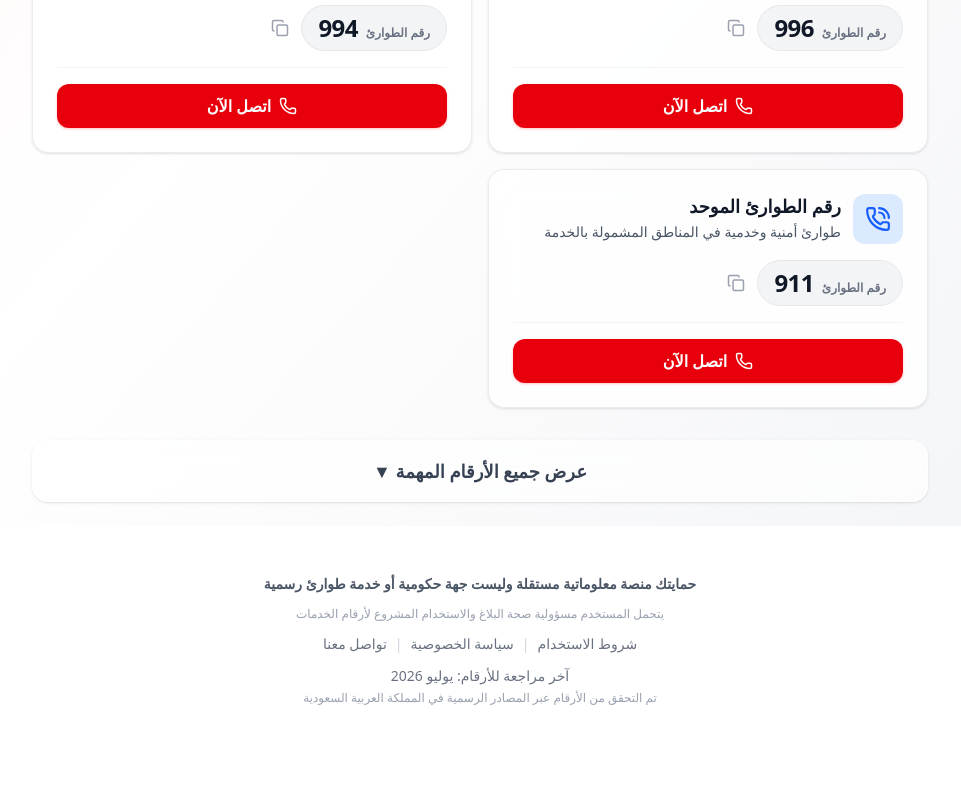
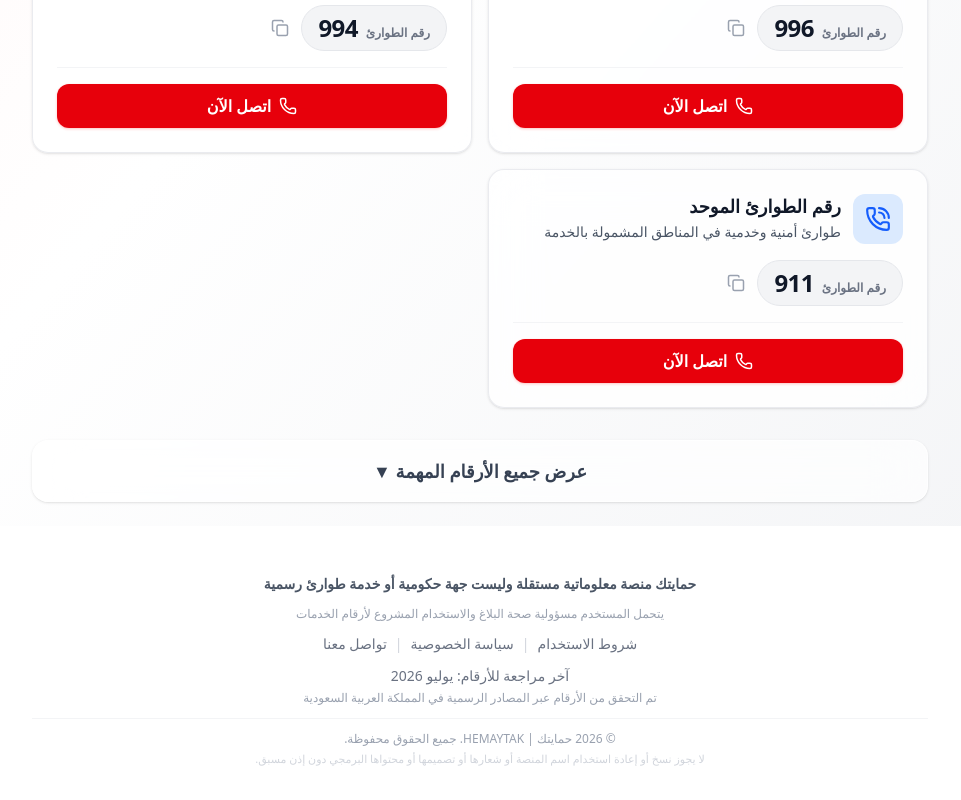
Before and after one commit to njoudalarfaj/HEMAYTAK, a React (Vite) app: page / in a window 1280 px wide. Shown: the part 936-1736 px from the top of the page, without its empty margins (160-1121 px from the left). Before the commit the page ends 1674 px from the top, so only its background shows below. Built offline with nearby package versions, Linux system fonts and the light colour scheme; a web font is replaced by a local one.

Commit message:
Add copyright notice and intellectual property section

```diff
--- a/src/components/Footer.jsx
+++ b/src/components/Footer.jsx
@@ -48,6 +48,13 @@ function Footer() {
         <p className="text-xs text-gray-400 mt-1">{t('sourceNote')}</p>
       </div>
 
+      {/* حقوق الملكية */}
+      <div className="pt-3 border-t border-gray-100">
+        <p className="text-xs font-medium text-gray-400">{t('copyright')}</p>
+        <p className="text-[11px] text-gray-300 mt-1">{t('copyrightNote')}</p>
+      </div>
+
+
       {/* النوافذ — تظهر حسب الحالة */}
       {openModal === 'terms' && (
         <LegalModal
--- a/src/i18n.js
+++ b/src/i18n.js
@@ -22,6 +22,8 @@ const resources = {
       termsLink: 'شروط الاستخدام',
       privacyLink: 'سياسة الخصوصية',
       contactLink: 'تواصل معنا',
+      copyright: '© 2026 حمايتك | HEMAYTAK. جميع الحقوق محفوظة.',
+      copyrightNote: 'لا يجوز نسخ أو إعادة استخدام اسم المنصة أو شعارها أو تصميمها أو محتواها البرمجي دون إذن مسبق.',
       termsText: `حمايتك منصة معلوماتية مستقلة تهدف إلى تسهيل الوصول إلى أرقام الطوارئ والخدمات العامة في المملكة العربية السعودية، وليست جهة حكومية أو خدمة طوارئ رسمية.
 
 يلتزم المستخدم باستخدام الأرقام للأغراض المخصصة لها فقط، ويتحمل المستخدم مسؤولية أي بلاغ كاذب أو اتصال عبثي أو استخدام غير مشروع، وفقًا للأنظمة المعمول بها في المملكة العربية السعودية.
@@ -31,6 +33,13 @@ const resources = {
 تعمل منصة حمايتك كدليل معلوماتي فقط، فهي لا تستقبل البلاغات أو المكالمات، ولا تتحكم في سرعة استجابة الجهات الرسمية أو مدى توفر خدماتها.
 
 يمكن عرض الأرقام دون اتصال بالإنترنت بعد تحميل المنصة مسبقًا، لكن إجراء المكالمة يتطلب شبكة جوال أو خدمة Wi-Fi Calling.
+
+حقوق الملكية الفكرية
+تعود حقوق اسم حمايتك وشعارها وتصميمها ومحتواها البرمجي والمرئي إلى مالكة المشروع، ما لم يُذكر خلاف ذلك.
+
+لا يجوز نسخ المنصة أو إعادة نشرها أو استخدام اسمها أو شعارها أو تصميمها أو كودها البرمجي أو أي جزء من محتواها لأغراض تجارية أو بطريقة توحي بوجود ارتباط رسمي، إلا بعد الحصول على إذن مسبق.
+
+أسماء الجهات الرسمية وأرقامها وشعاراتها تعود إلى أصحابها، ويقتصر استخدامها داخل المنصة على الأغراض التعريفية والمعلوماتية.
 
 باستخدامك للمنصة، فإنك تقر باطلاعك على شروط الاستخدام وسياسة الخصوصية المتاحتين في أسفل المنصة.
 
@@ -54,8 +63,7 @@ const resources = {
 مشاركة البيانات
 لا نبيع بيانات المستخدمين ولا نشاركها مع معلنين. قد يعالج مزودو الاستضافة والإحصائيات بيانات تقنية محدودة وفق سياساتهم الخاصة وبالقدر اللازم فقط لتشغيل الخدمة وقياسها.
 
-تواصل معنا:
-hemaytak@gmail.com`,
+تواصل معنا: hemaytak@gmail.com`,
     },
   },
   en: {
@@ -76,6 +84,8 @@ hemaytak@gmail.com`,
       termsLink: 'Terms of Use',
       privacyLink: 'Privacy Policy',
       contactLink: 'Contact Us',
+      copyright: '© 2026 Hemaytak. All rights reserved.',
+      copyrightNote: "The platform's name, logo, design, and software content may not be copied or reused without prior permission.",
       termsText: `Hemaytak is an independent informational platform that facilitates access to emergency and public-service numbers in Saudi Arabia. It is not a government entity or an official emergency service.
 
 Users must use these numbers only for their intended purposes, and the user bears responsibility for any false report, prank call, or unlawful use, in accordance with the applicable laws of Saudi Arabia.
@@ -85,6 +95,13 @@ Numbers are verified through official sources and reviewed periodically. Officia
 Hemaytak operates only as an informational directory. It does not receive reports or calls and does not control the response time or availability of official services.
 
 Numbers may be viewed offline after the platform has been loaded successfully, but making a call requires cellular service or Wi-Fi Calling.
+
+Intellectual Property
+The name, logo, design, and software and visual content of Hemaytak belong to the project owner, unless stated otherwise.
+
+The platform may not be copied, republished, or have its name, logo, design, source code, or any part of its content used for commercial purposes or in a way that implies official affiliation, without prior permission.
+
+Names, numbers, and logos of official authorities belong to their respective owners and are used within the platform for identification and informational purposes only.
 
 By using the platform, you acknowledge that you have reviewed the Terms of Use and Privacy Policy available in the platform footer.
 
@@ -108,9 +125,7 @@ When you press "Call Now," the platform opens the phone application on your devi
 Data sharing
 We do not sell user data or share it with advertisers. Hosting and analytics providers may process limited technical data according to their own policies and only as necessary to operate and measure the service.
 
-Contact us:
-hemaytak@gmail.com`,
-    },
+Contact us: hemaytak@gmail.com`,},
   },
 }
 
```
